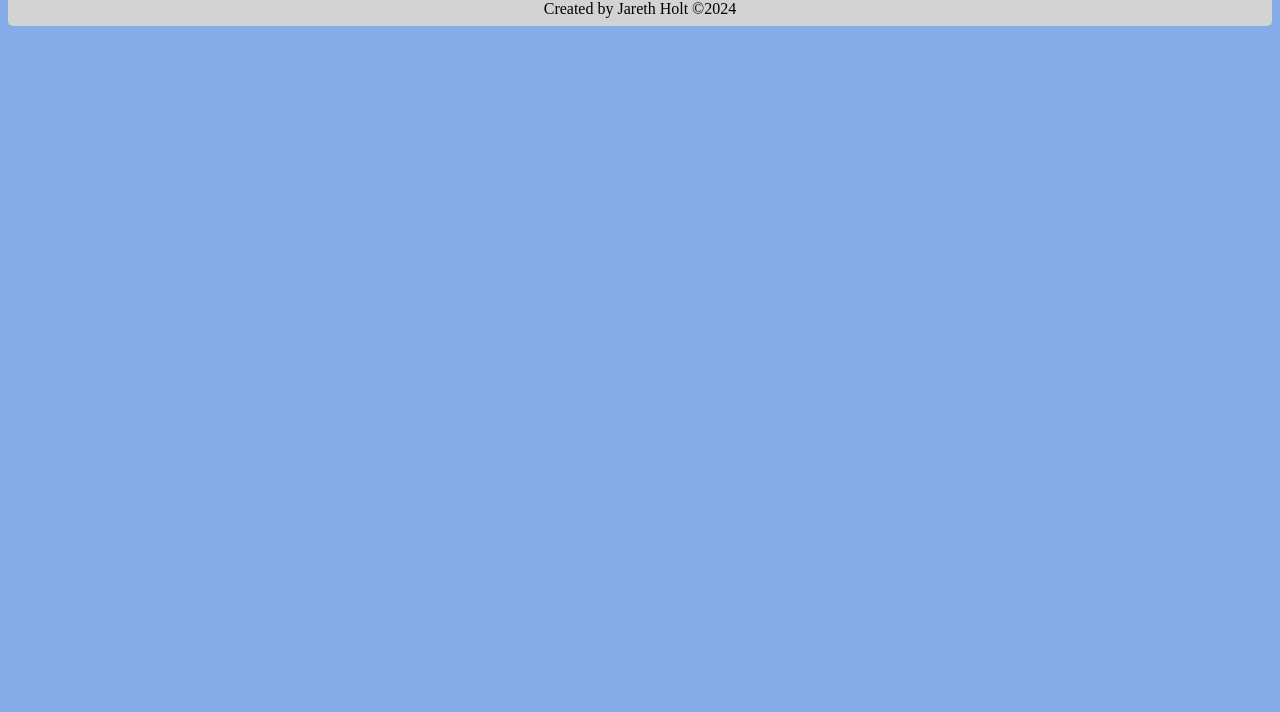
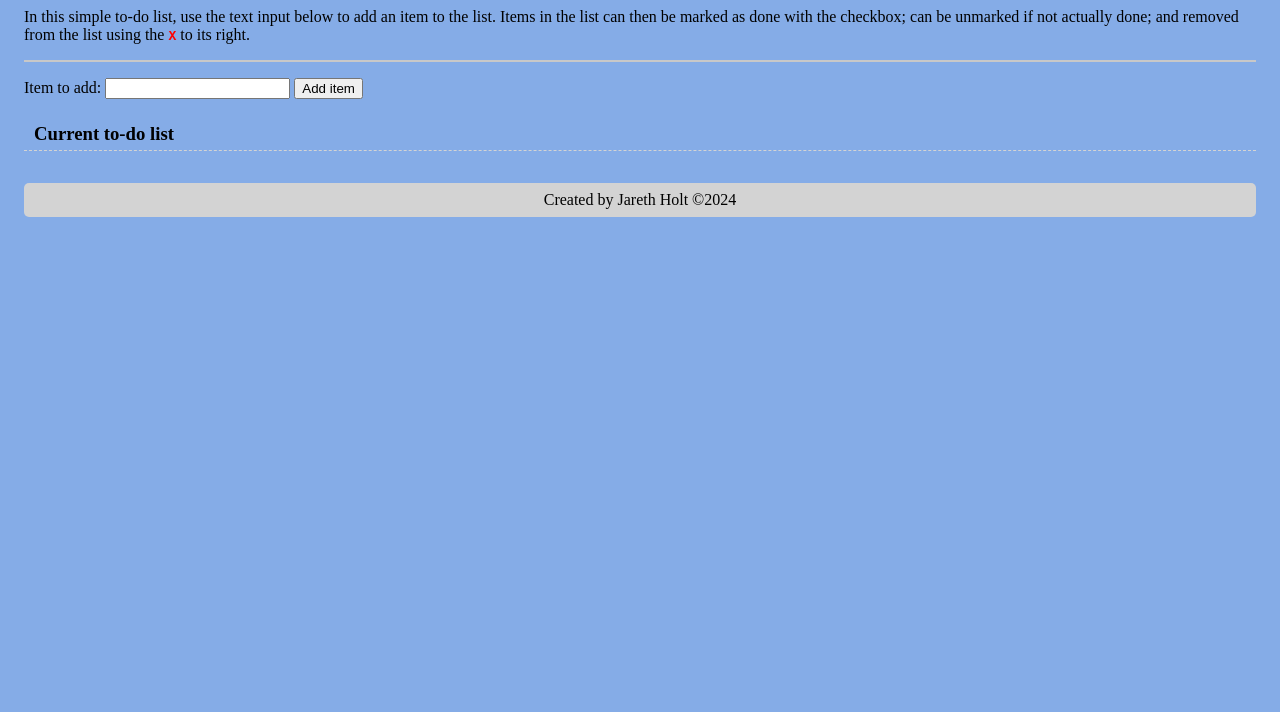
Before and after one commit to jarethholt/Ovning9, a plain HTML site: page todolist/index.html in a window 1280 px wide. Shown: the part 88-800 px from the top of the page. Drawn offline with Linux system fonts and the light colour scheme.

Commit message:
Create skeleton of todolist

```diff
--- a/todolist/index.html
+++ b/todolist/index.html
@@ -12,11 +12,36 @@
     </header>
 
     <main>
+        <div class="description">
+            <p>
+                In this simple to-do list, use the text input below to add an item to the list.
+                Items in the list can then be marked as done with the checkbox; can be unmarked if not actually done;
+                and removed from the list using the
+                <span style="color:red;font-weight:bold"><samp>X</samp></span> to its right.
+            </p>
+        </div>
 
+        <hr>
+
+        <div class="input">
+            <form id="addItemForm">
+                <p>
+                    <label for="itemToAdd">Item to add:</label>
+                    <input type="text" id="itemToAdd" name="itemToAdd">
+                    <input type="submit" id="addItem" value="Add item">
+                </p>
+            </form>
+        </div>
+
+        <h3 id="toDoTitle">Current to-do list</h3>
+        <div id="currentList"></div>
     </main>
 
     <footer>
         <p>Created by Jareth Holt &copy;2024</p>
     </footer>
 </body>
+
+<script type="text/javascript" src="todolist.js"></script>
+
 </html>
--- a/todolist/style.css
+++ b/todolist/style.css
@@ -1,15 +1,26 @@
 body {
     background-color: #85ace7;
+    padding: .5em 1em;
 }
 
 header {
     text-align: center;
 }
 
+hr {
+    border: 1px solid rgb(200, 200, 200);
+}
+
+#toDoTitle {
+    padding: 5px 10px;
+    border-bottom: 1px dashed lightgray;
+}
+
 footer {
     text-align: center;
     background-color: lightgray;
     border-radius: 5px;
+    margin-top: 2em;
 }
 
 footer p {
--- a/todolist/todolist.js
+++ b/todolist/todolist.js
@@ -0,0 +1,11 @@
+// Constants
+const addItemForm = document.getElementById('addItemForm')
+const itemField = document.getElementById('itemToAdd')
+const addItemButton = document.getElementById('addItem')
+const currentListDiv = document.getElementById('currentList')
+
+// Make sure page doesn't reload when hitting submit button
+function handleForm(event) {
+    event.preventDefault()
+}
+addItemForm.addEventListener('submit', handleForm)
```
Also changed, not shown: bishbosh/index.html (+1 -1 lines).
